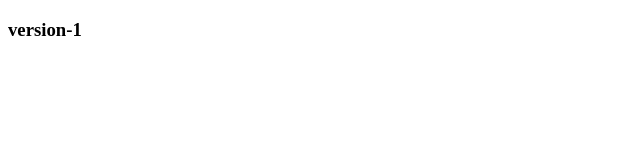
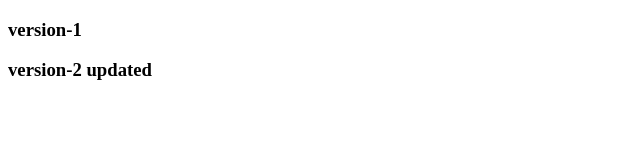
Before and after one commit to Pravallika4747/52r-git1, a plain HTML site: page index.html in a window 1280 px wide. Shown: the whole page, without its empty margins (0-640 px from the left). Drawn offline with Linux system fonts and the light colour scheme.

Commit message:
modified

```diff
--- a/index.html
+++ b/index.html
@@ -7,5 +7,6 @@
 </head>
 <body>
     <h3>version-1 </h3>
+    <h3>version-2 updated</h3>
 </body>
 </html>
```
